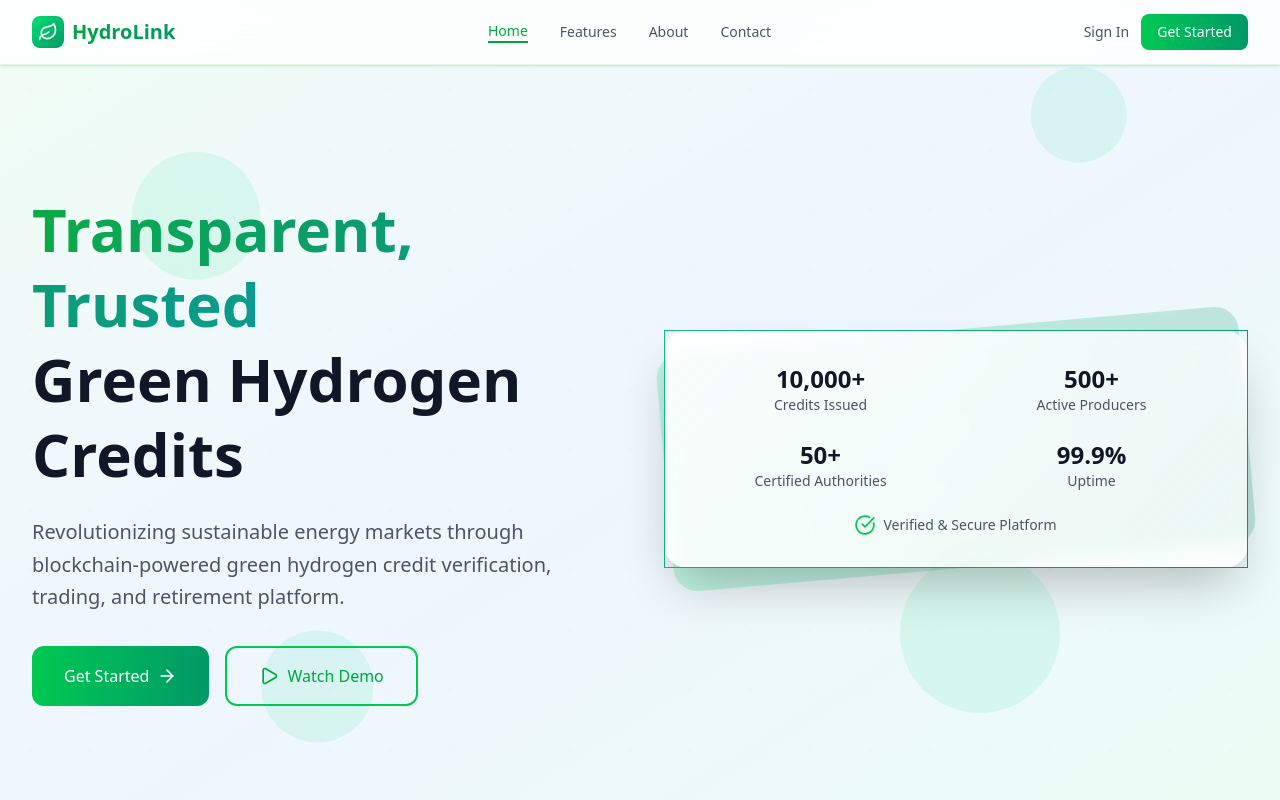
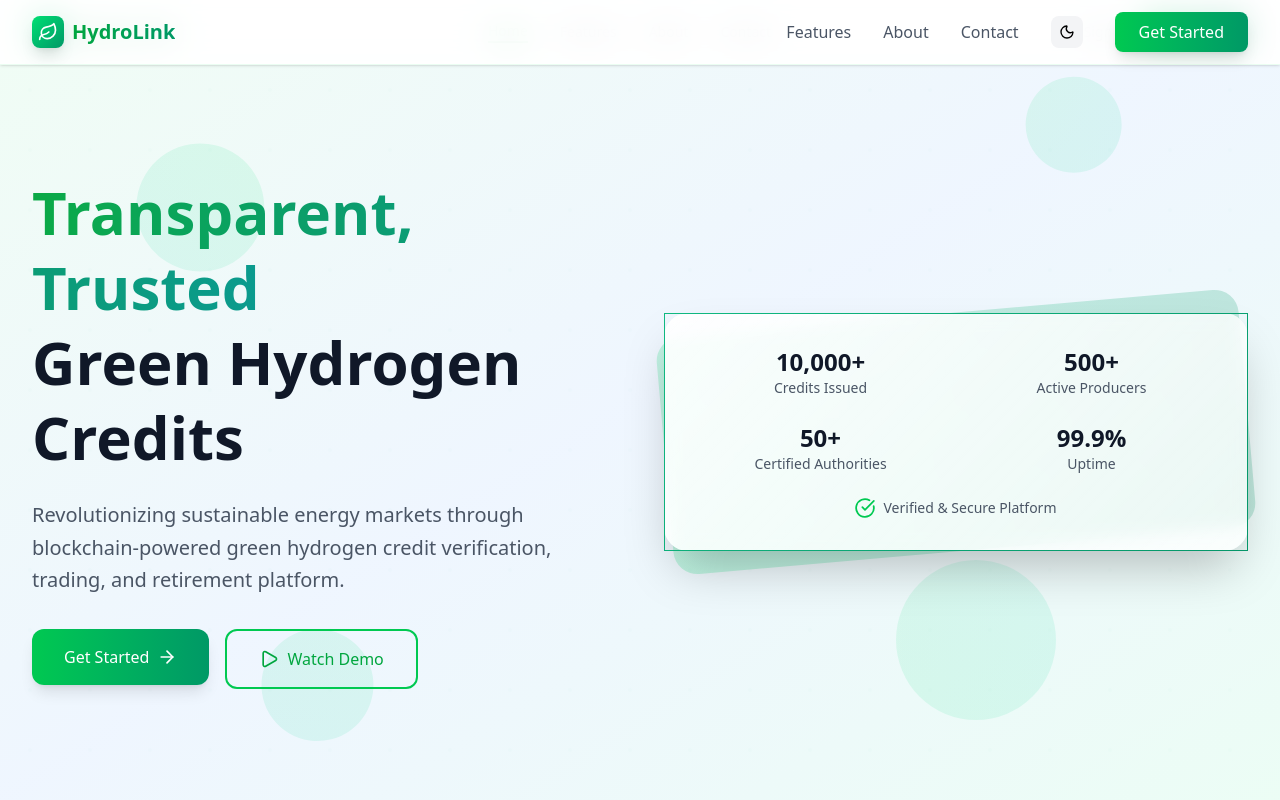
Before and after one commit to PR-ODINSON/HydroLink, a React (Vite) app in the folder client/: page / in a window 1280 px wide. Shown: the top 800 px of the page. Built offline with nearby package versions, Linux system fonts and the light colour scheme.

Commit message:
auth error fixed

```diff
--- /dev/null
+++ b/client/src/components/ProtectedRoute.jsx
@@ -0,0 +1,31 @@
+import React from 'react';
+import { Navigate, useLocation } from 'react-router-dom';
+import { useAuth } from '../contexts/AuthContext';
+import { Loader2 } from 'lucide-react';
+
+const ProtectedRoute = ({ children }) => {
+  const { isAuthenticated, loading } = useAuth();
+  const location = useLocation();
+
+  // Show loading spinner while checking authentication
+  if (loading) {
+    return (
+      <div className="min-h-screen bg-gradient-to-br from-green-50 via-blue-50 to-emerald-50 flex items-center justify-center">
+        <div className="text-center">
+          <Loader2 className="w-12 h-12 text-green-600 animate-spin mx-auto mb-4" />
+          <p className="text-gray-600 text-lg">Loading...</p>
+        </div>
+      </div>
+    );
+  }
+
+  // If not authenticated, redirect to login with return URL
+  if (!isAuthenticated) {
+    return <Navigate to="/login" state={{ from: location }} replace />;
+  }
+
+  // If authenticated, render the protected component
+  return children;
+};
+
+export default ProtectedRoute;
--- a/client/src/pages/Landing.jsx
+++ b/client/src/pages/Landing.jsx
@@ -1,10 +1,8 @@
-import React, { useState } from 'react';
+import React, { useState, useEffect } from 'react';
 import { Link } from 'react-router-dom';
 import { motion, useScroll, useTransform, AnimatePresence } from 'framer-motion';
 import CountUp from 'react-countup';
 import Tilt from 'react-parallax-tilt';
-
-import { useAuth } from '../contexts/AuthContext';
 import Footer from '../components/Footer';
 import {
   Leaf,
@@ -17,10 +15,16 @@ import {
   CheckCircle,
   ArrowRight,
   Play,
-  X
+  Menu,
+  X,
+  Moon,
+  Sun
 } from 'lucide-react';
 
 const Landing = () => {
+  const [isScrolled, setIsScrolled] = useState(false);
+  const [isMobileMenuOpen, setIsMobileMenuOpen] = useState(false);
+  const [isDarkMode, setIsDarkMode] = useState(false);
   const [showVideoModal, setShowVideoModal] = useState(false);
   const { scrollY } = useScroll();
 
@@ -28,7 +32,23 @@ const Landing = () => {
   const y1 = useTransform(scrollY, [0, 300], [0, -50]);
   const y2 = useTransform(scrollY, [0, 300], [0, -100]);
 
-  const { isAuthenticated } = useAuth();
+  // Handle scroll effects
+  useEffect(() => {
+    const handleScroll = () => {
+      setIsScrolled(window.scrollY > 20);
+    };
+    window.addEventListener('scroll', handleScroll);
+    return () => window.removeEventListener('scroll', handleScroll);
+  }, []);
+
+  // Smooth scroll function
+  const scrollToSection = (id) => {
+    const element = document.getElementById(id);
+    if (element) {
+      element.scrollIntoView({ behavior: 'smooth', block: 'start' });
+      setIsMobileMenuOpen(false);
+    }
+  };
 
   const features = [
     {
@@ -125,13 +145,109 @@ const Landing = () => {
     </AnimatePresence>
   );
 
+  // Enhanced Navigation Component
+  const Navigation = () => (
+    <nav
+      className={`fixed top-0 w-full z-50 transition-all duration-500 ease-in-out ${
+        isScrolled
+          ? 'bg-white/95 backdrop-blur-xl border-b border-green-100 shadow-lg transform translate-y-0'
+          : 'bg-white/80 backdrop-blur-lg border-b border-green-100/50'
+      } ${isDarkMode ? 'dark:bg-gray-900/95 dark:border-gray-700' : ''}`}
+    >
+      <div className="max-w-7xl mx-auto px-4 sm:px-6 lg:px-8">
+        <div className="flex justify-between items-center h-16">
+          {/* Logo */}
+          <motion.div
+            className="flex items-center space-x-2"
+            whileHover={{ scale: 1.05 }}
+            whileTap={{ scale: 0.95 }}
+          >
+            <div className="w-8 h-8 bg-gradient-to-br from-green-400 to-emerald-600 rounded-lg flex items-center justify-center shadow-lg">
+              <Leaf className="w-5 h-5 text-white" />
+            </div>
+            <span className="text-xl font-bold bg-gradient-to-r from-green-600 to-emerald-600 bg-clip-text text-transparent">
+              HydroLink
+            </span>
+          </motion.div>
+
+          {/* Desktop Navigation */}
+          <div className="hidden md:flex items-center space-x-8">
+            {['features', 'about', 'contact'].map((item) => (
+              <button
+                key={item}
+                onClick={() => scrollToSection(item)}
+                className="text-gray-600 hover:text-green-600 transition-colors duration-200 capitalize font-medium"
+              >
+                {item}
+              </button>
+            ))}
+
+            {/* Dark Mode Toggle */}
+            <button
+              onClick={() => setIsDarkMode(!isDarkMode)}
+              className="p-2 rounded-lg bg-gray-100 hover:bg-gray-200 transition-colors duration-200"
+            >
+              {isDarkMode ? <Sun className="w-4 h-4" /> : <Moon className="w-4 h-4" />}
+            </button>
+
+            <Link
+              to="/register"
+              className="bg-gradient-to-r from-green-500 to-emerald-600 text-white px-6 py-2 rounded-lg hover:from-green-600 hover:to-emerald-700 transition-all duration-300 transform hover:scale-105 shadow-lg hover:shadow-xl"
+            >
+              Get Started
+            </Link>
+          </div>
+
+          {/* Mobile Menu Button */}
+          <button
+            onClick={() => setIsMobileMenuOpen(!isMobileMenuOpen)}
+            className="md:hidden p-2 rounded-lg bg-gray-100 hover:bg-gray-200 transition-colors duration-200"
+          >
+            {isMobileMenuOpen ? <X className="w-5 h-5" /> : <Menu className="w-5 h-5" />}
+          </button>
+        </div>
+      </div>
+
+      {/* Mobile Menu */}
+      <AnimatePresence>
+        {isMobileMenuOpen && (
+          <motion.div
+            initial={{ opacity: 0, height: 0 }}
+            animate={{ opacity: 1, height: 'auto' }}
+            exit={{ opacity: 0, height: 0 }}
+            className="md:hidden bg-white/95 backdrop-blur-lg border-t border-green-100"
+          >
+            <div className="px-4 py-6 space-y-4">
+              {['features', 'about', 'contact'].map((item) => (
+                <button
+                  key={item}
+                  onClick={() => scrollToSection(item)}
+                  className="block w-full text-left text-gray-600 hover:text-green-600 transition-colors duration-200 capitalize font-medium py-2"
+                >
+                  {item}
+                </button>
+              ))}
+              <Link
+                to="/register"
+                className="block bg-gradient-to-r from-green-500 to-emerald-600 text-white px-6 py-3 rounded-lg text-center font-medium"
+                onClick={() => setIsMobileMenuOpen(false)}
+              >
+                Get Started
+              </Link>
+            </div>
+          </motion.div>
+        )}
+      </AnimatePresence>
+    </nav>
+  );
+
   return (
-    <div className="min-h-screen">
-
+    <div className={`min-h-screen ${isDarkMode ? 'dark' : ''}`}>
+      <Navigation />
       <VideoModal />
 
       {/* Hero Section */}
-      <section id="home" className="relative overflow-hidden pt-24 min-h-screen flex items-center">
+      <section className="relative overflow-hidden pt-16 min-h-screen flex items-center">
         {/* Enhanced Background */}
         <div className="absolute inset-0 bg-gradient-to-br from-green-50 via-blue-50 to-emerald-50" />
         <motion.div
@@ -184,14 +300,30 @@ const Landing = () => {
                 Revolutionizing sustainable energy markets through blockchain-powered
                 green hydrogen credit verification, trading, and retirement platform.
               </motion.p>
-              <motion.div className="flex flex-col sm:flex-row gap-4">
-                <Link
-                  to={isAuthenticated ? "/dashboard" : "/register"}
-                  className="bg-gradient-to-r from-green-500 to-emerald-600 text-white px-8 py-4 rounded-xl hover:from-green-600 hover:to-emerald-700 transition-all duration-300 transform hover:scale-105 flex items-center justify-center group"
+              <motion.div
+                className="flex flex-col sm:flex-row gap-4"
+                initial={{ opacity: 0, y: 20 }}
+                animate={{ opacity: 1, y: 0 }}
+                transition={{ duration: 0.8, delay: 0.6 }}
+              >
+                <motion.div
+                  whileHover={{ scale: 1.05 }}
+                  whileTap={{ scale: 0.95 }}
                 >
-                  {isAuthenticated ? "Go to Dashboard" : "Get Started"}
-                  <ArrowRight className="ml-2 w-5 h-5 group-hover:translate-x-1 transition-transform" />
-                </Link>
+                  <Link
+                    to="/register"
+                    className="bg-gradient-to-r from-green-500 to-emerald-600 text-white px-8 py-4 rounded-xl hover:from-green-600 hover:to-emerald-700 transition-all duration-300 flex items-center justify-center group shadow-lg hover:shadow-xl relative overflow-hidden"
+                  >
+                    <motion.div
+                      className="absolute inset-0 bg-gradient-to-r from-white/20 to-transparent"
+                      initial={{ x: '-100%' }}
+                      whileHover={{ x: '100%' }}
+                      transition={{ duration: 0.6 }}
+                    />
+                    <span className="relative z-10">Get Started</span>
+                    <ArrowRight className="ml-2 w-5 h-5 group-hover:translate-x-1 transition-transform relative z-10" />
+                  </Link>
+                </motion.div>
                 <motion.button
                   onClick={() => setShowVideoModal(true)}
                   className="border-2 border-green-500 text-green-600 px-8 py-4 rounded-xl hover:bg-green-50 transition-all duration-300 flex items-center justify-center group"
@@ -878,7 +1010,7 @@ const Landing = () => {
                 whileTap={{ scale: 0.95 }}
               >
                 <Link
-                  to={isAuthenticated ? "/dashboard" : "/register"}
+                  to="/register"
                   className="bg-white text-green-600 px-8 py-4 rounded-xl hover:bg-gray-50 transition-all duration-300 inline-flex items-center group font-semibold shadow-lg hover:shadow-xl relative overflow-hidden"
                 >
                   {/* Pulse animation */}
@@ -903,7 +1035,7 @@ const Landing = () => {
                     transition={{ duration: 0.6 }}
                   />
 
-                  <span className="relative z-10">{isAuthenticated ? "Go to Dashboard" : "Get Started Now"}</span>
+                  <span className="relative z-10">Get Started Now</span>
                   <ArrowRight className="ml-2 w-5 h-5 group-hover:translate-x-1 transition-transform relative z-10" />
                 </Link>
               </motion.div>
--- a/client/src/pages/Register.jsx
+++ b/client/src/pages/Register.jsx
@@ -1,11 +1,18 @@
-import React, { useState } from 'react';
+import React, { useState, useEffect } from 'react';
 import { Link, useNavigate } from 'react-router-dom';
 import { useAuth } from '../contexts/AuthContext';
 import { Eye, EyeOff, Loader2, Leaf, Zap, Shield, Users } from 'lucide-react';
 
 const Register = () => {
   const navigate = useNavigate();
-  const { setUser, setIsAuthenticated } = useAuth();
+  const { setUser, setIsAuthenticated, setCookie, isAuthenticated, loading: authLoading } = useAuth();
+
+  // Redirect if already authenticated
+  useEffect(() => {
+    if (isAuthenticated && !authLoading) {
+      navigate('/dashboard', { replace: true });
+    }
+  }, [isAuthenticated, authLoading, navigate]);
 
   const [formData, setFormData] = useState({
     name: '',
@@ -67,7 +74,8 @@ const Register = () => {
       const data = await response.json();
 
       if (data.success) {
-        localStorage.setItem('user', JSON.stringify(data.user));
+        // Store user data in cookie instead of localStorage
+        setCookie('user', encodeURIComponent(JSON.stringify(data.user)), 7);
         setUser(data.user);
         setIsAuthenticated(true);
         navigate('/dashboard');
--- a/client/vite.config.js
+++ b/client/vite.config.js
@@ -24,7 +24,7 @@ export default defineConfig({
     host: true,
     proxy: {
       '/api': {
-        target: 'http://localhost:3001',
+        target: 'http://localhost:5000',
         changeOrigin: true,
         secure: false,
         timeout: 60000,
```
Also changed, not shown: client/src/App.jsx (+31 -6 lines), client/src/pages/Login.jsx (+15 -4 lines).
